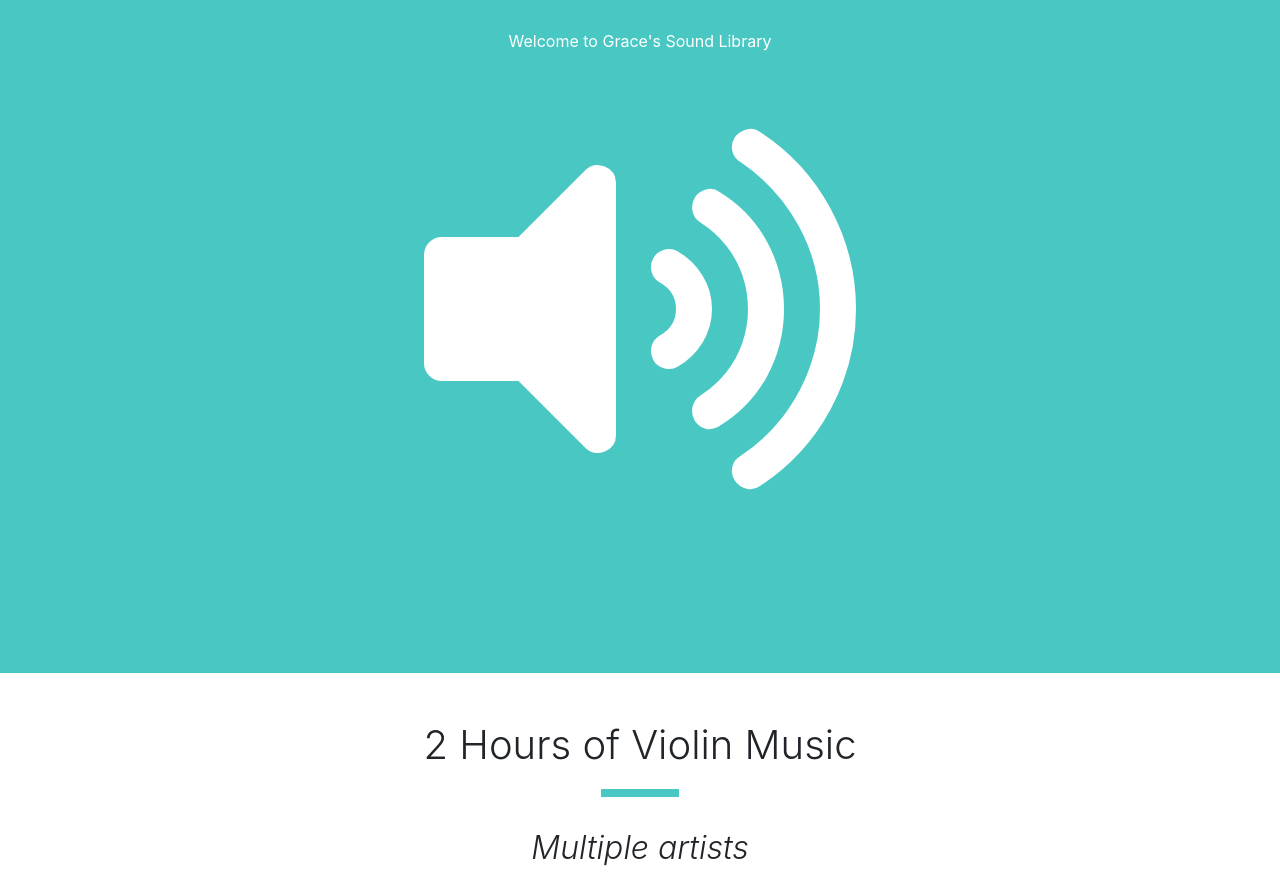
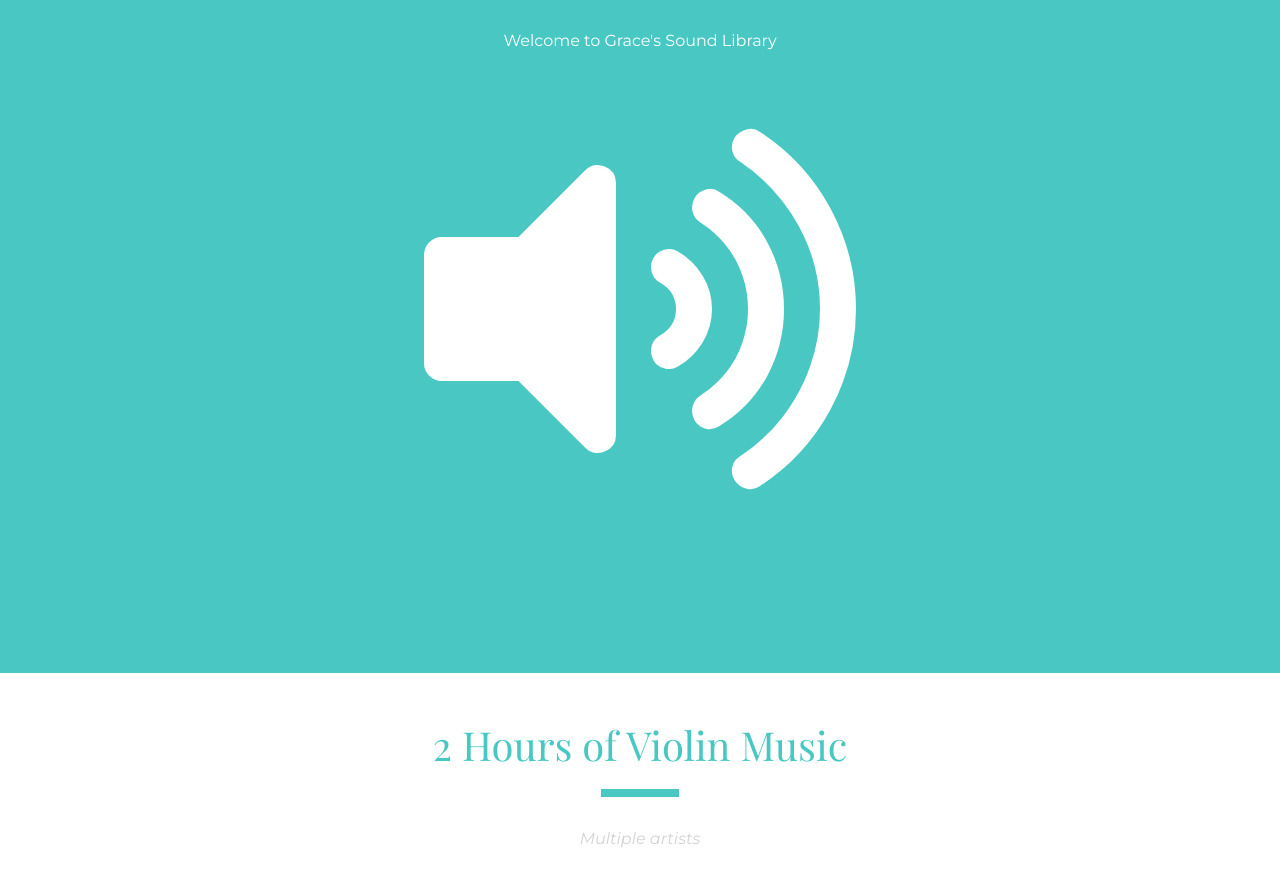
Before and after one commit to 1UCGstudent1/GZhongSoundLibrary, a plain HTML site: page index.html in a window 1280 px wide. Shown: the part 127-1004 px from the top of the page. Drawn offline with nearby package versions, Linux system fonts and the light colour scheme.

Commit message:
Update index.html

```diff
--- a/index.html
+++ b/index.html
@@ -1,20 +1,4 @@
 <!DOCTYPE html>
-<html lang="en" >
-
-<head>
-  <meta charset="UTF-8">
-  <title>Sound Library</title>
-
-
-
-      <link rel="stylesheet" href="./style.css">
-
-
-</head>
-
-<body>
-
-  <!DOCTYPE html>
 <html lang="en">
 <head>
   <title>Sound Library</title>
@@ -31,6 +15,59 @@
   <script src="https://cdnjs.cloudflare.com/ajax/libs/popper.js/1.12.9/umd/popper.min.js" integrity="sha384-ApNbgh9B+Y1QKtv3Rn7W3mgPxhU9K/ScQsAP7hUibX39j7fakFPskvXusvfa0b4Q" crossorigin="anonymous"></script>
   <script src="https://maxcdn.bootstrapcdn.com/bootstrap/4.0.0/js/bootstrap.min.js" integrity="sha384-JZR6Spejh4U02d8jOt6vLEHfe/JQGiRRSQQxSfFWpi1MquVdAyjUar5+76PVCmYl" crossorigin="anonymous"></script>
 
+  </head>
+  <!-- Our style sheet where we can customize parts of our page further -->
+  <link rel="stylesheet"  type="text/css" href="soundlibrary.css">
+  <!-- PUT FAVICON HERE FROM https://www.favicon.cc/ Note that it is a PNG! -->
+  <link rel="icon" href="favicon.png" type="image/icon" sizes="16x16">
+</head>
+<style>
+body {
+  font-family: 'Montserrat', sans-serif;
+}
+p {
+  color: #737373 !important;
+}
+h1 {
+  color: #49c8c3;
+  font-family: 'Playfair Display', serif;
+  text-align: center;
+}
+
+h2 {
+  color:#d3d3d3;
+  font-family: 'Montserrat', serif;
+  text-align: center;
+  font-style: italic;
+  font-size: 16px;
+}
+h4, h3 {
+  color: #01b1aa;
+}
+
+section {
+  min-height: 100vh;
+}
+
+#topsection {
+  text-align: center;
+}
+
+/* This gets the blue line underneath all of the intro section titles on our pages */
+.sectiontitle:after {
+    content: ""; /* This is necessary for the pseudo element to work. */
+    display: block; /* This will put the pseudo element on its own line. */
+    margin: 0 auto; /* This will center the border. */
+    width: 7%; /* Change this to whatever width you want. */
+    padding-top: 20px; /* This creates some space between the element and the border. */
+    border-bottom: 8px solid #49c8c3; /* can change color, width, solid to dotted, etc. */
+}
+
+#topsection, #topsection h1, #topsection p {
+  background-color:  #49c8c3;
+  color: white !important;
+}
+</style>
 
 <body>
 
@@ -56,7 +93,7 @@
       <br>
       <!-- Video Embed Code from youtube -->
       <!-- Change width and height to auto so it works better with mobile devices! -->
-      <iframe width="100%" height="auto" src="https://www.youtube.com/watch?v=QTi4P5H89Uw" frameborder="0" allow="accelerometer; autoplay; encrypted-media; gyroscope; picture-in-picture" allowfullscreen></iframe>
+      <iframe width="100%" height="auto" src="https://www.youtube.com/embed/QTi4P5H89Uw" frameborder="0" allow="accelerometer; autoplay; encrypted-media; gyroscope; picture-in-picture" allowfullscreen></iframe>
     </div>
   </section>
 
@@ -71,7 +108,7 @@
       <br>
       <!-- Video Embed Code from youtube -->
       <!-- Change width and height to auto so it works better with mobile devices! -->
-      <iframe width="100%" height="auto" src="https://www.youtube.com/watch?v=B-zQV36GA0U" frameborder="0" allow="accelerometer; autoplay; encrypted-media; gyroscope; picture-in-picture" allowfullscreen></iframe>
+      <iframe width="100%" height="auto" src="https://www.youtube.com/embed/B-zQV36GA0U" frameborder="0" allow="accelerometer; autoplay; encrypted-media; gyroscope; picture-in-picture" allowfullscreen></iframe>
     </div>
   </section>
 
@@ -87,16 +124,11 @@
       <br>
       <!-- Video Embed Code from youtube -->
       <!-- Change width and height to auto so it works better with mobile devices! -->
-      <iframe width="100%" height="auto" src="https://www.youtube.com/watch?v=rs2033xvhBo" frameborder="0" allow="accelerometer; autoplay; encrypted-media; gyroscope; picture-in-picture" allowfullscreen></iframe>
+      <iframe width="100%" height="auto" src="https://www.youtube.com/embed/rs2033xvhBo" frameborder="0" allow="accelerometer; autoplay; encrypted-media; gyroscope; picture-in-picture" allowfullscreen></iframe>
     </div>
   </section>
 
 
 </body>
-</html>
-
-
-
-</body>
 
 </html>
```
